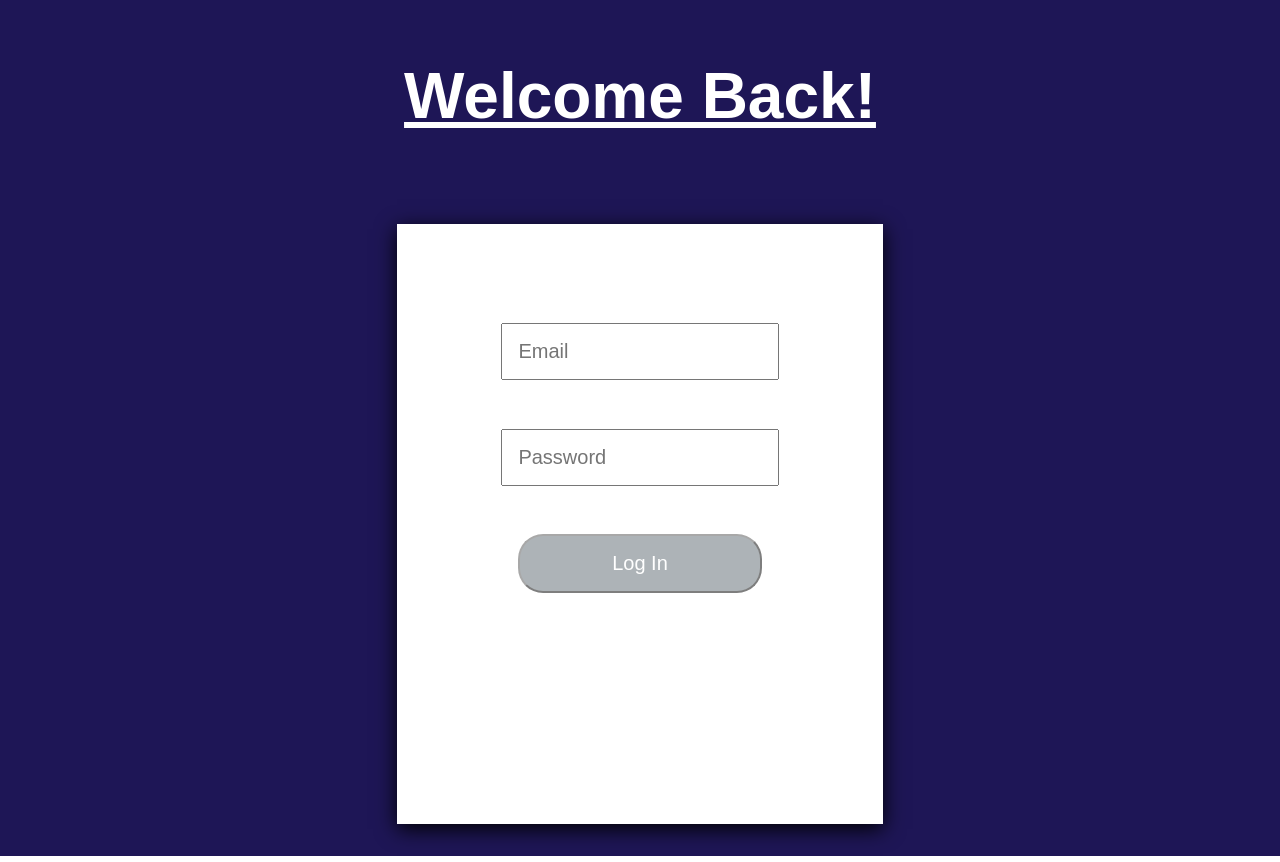
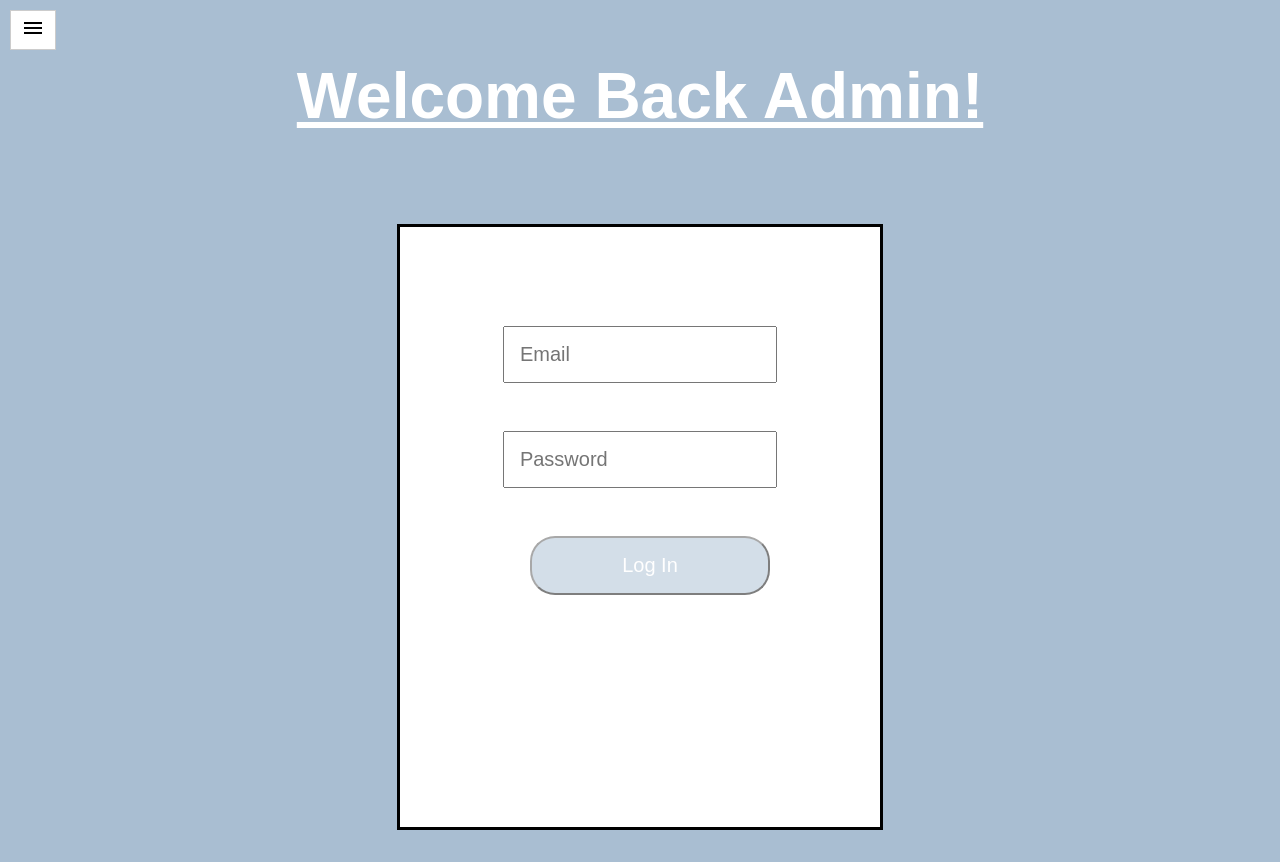
Before and after one commit to upcs/cs341-spring-2024-cisgo-afternoon, a React (Create React App) app in the folder client/: page /login in a window 1280 px wide. Built offline with nearby package versions, Linux system fonts and the light colour scheme.

Commit message:
updated styling on admin login page

```diff
--- a/client/src/pages/AdminLogin.js
+++ b/client/src/pages/AdminLogin.js
@@ -1,6 +1,7 @@
 import React from 'react';
 import { useNavigate } from 'react-router-dom';
 
+import NavBar from '../components/NavBar.js';
 import '../static/css/pages/AdminLogin.css';
 
 const AdminLogin = () => {
@@ -44,12 +45,13 @@ const AdminLogin = () => {
 
   return (
     <div>
+      <NavBar />
       <header class="admin_header">
-        <h1 class="admin_title">Welcome Back!</h1>
+        <h1 class="admin_title">Welcome Back Admin!</h1>
       </header>
       <main class="admin_main">
         <form onSubmit={handleLogin} method="get" class="login-form">
-          <input type="email" class="email" name="email" placeholder="Email" required></input>
+          <input type="email" class="admin-email" name="email" placeholder="Email" required></input>
           <br />
           <input type="password" class="password" name="password" placeholder="Password" required></input>
           <br />
--- a/client/src/static/css/pages/AdminLogin.css
+++ b/client/src/static/css/pages/AdminLogin.css
@@ -1,12 +1,12 @@
 .admin_main{
-  background-color: rgb(30,22,86);
+  background-color: #a9bed2;
   cursor: auto;
   margin: 0;
   padding: 2rem;
 }
 
 .admin_header{
-  background-color: rgb(30,22,86);
+  background-color: #a9bed2;
   color: #fff;
   text-align: center;
   padding: 1rem;
@@ -20,7 +20,7 @@
   cursor: auto;
 }
 
-.email, .password{
+.admin-email, .password{
   margin-top: 5%;
   margin-bottom: 5%;
   padding: 15px 15px;
@@ -41,7 +41,7 @@
   position: relative;
   top: 75px;
 
-  background-color: rgb(94,106,113);
+  background-color: #a9bed2;
   color: white;
   opacity: 0.5;
   transition: opacity 0.5s;
@@ -58,6 +58,6 @@
   height: 75vh;
   margin-right: 30%;
   margin-left: 30%;
-  box-shadow: 0px 5px 20px black;
   cursor: auto;
+  border: 3px solid black;
 }
--- a/client/src/static/css/pages/Contact.css
+++ b/client/src/static/css/pages/Contact.css
@@ -3,7 +3,7 @@
   color: #fff;
   text-align: center;
   padding: 10px;
-  font-size: 30px;
+  font-size: 27px;
 }
 
 .contact_text{
```
